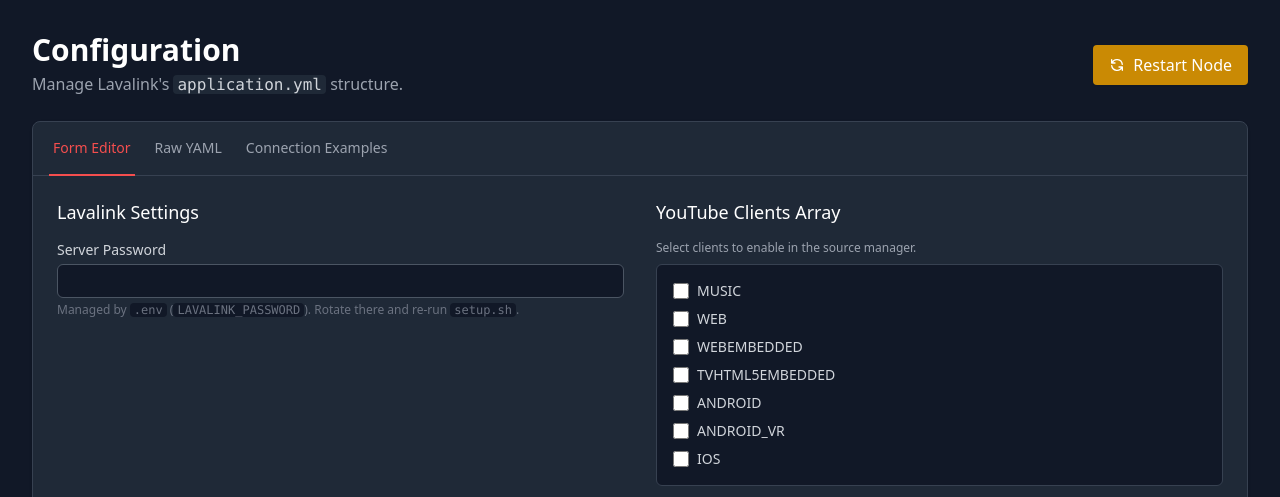
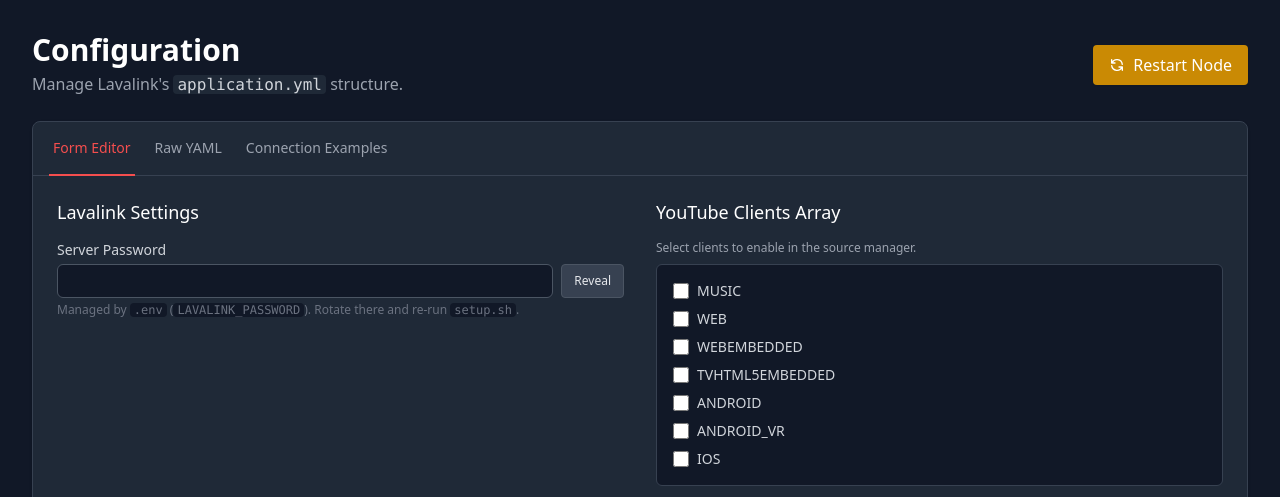
Before and after one commit to cycle-five/lavalink-ops, a Python web app: template admin/app/templates/config.html in a window 1280 px wide. Shown: the part 65-562 px from the top of the page. Run offline with Jinja, Linux system fonts and the light colour scheme; the template is opened without the code that fills it, so the values that code supplies are empty; some libraries are stand-ins or nearby versions.

Commit message:
PR #8: mask the Lavalink password by default on /config
Copilot flagged that the read-only password field was type="text",
rendering the secret in cleartext as soon as the page loaded — bad for
screen shares and screenshots. Default to type="password" (dots) and
add a "Reveal" toggle so the value is still retrievable when you need
it for a bot config. Alpine already owns the tab state on this page, so
wiring the reveal flag there is a two-line change.

The connection-examples tab is left alone — it's behind a deliberate
tab click and the whole point there is to copy the value.

Co-Authored-By: Claude Opus 4.7 (1M context) <noreply@anthropic.com>

```diff
--- a/admin/app/templates/config.html
+++ b/admin/app/templates/config.html
@@ -55,11 +55,16 @@
                 <div>
                     <h3 class="text-lg font-medium leading-6 text-white mb-4">Lavalink Settings</h3>
 
-                    <div class="space-y-4">
+                    <div class="space-y-4" x-data="{ reveal: false }">
                         <div>
                             <label class="block text-sm font-medium text-gray-300">Server Password</label>
-                            <input type="text" value="{{ password }}" readonly
-                                   class="mt-1 block w-full bg-gray-900 border border-gray-600 rounded-md py-2 px-3 text-gray-400 font-mono text-xs focus:outline-none cursor-not-allowed">
+                            <div class="mt-1 flex gap-2">
+                                <input :type="reveal ? 'text' : 'password'" value="{{ password }}" readonly autocomplete="off"
+                                       class="flex-1 bg-gray-900 border border-gray-600 rounded-md py-2 px-3 text-gray-400 font-mono text-xs focus:outline-none cursor-not-allowed">
+                                <button type="button" @click="reveal = !reveal"
+                                        class="bg-gray-700 hover:bg-gray-600 text-gray-200 text-xs font-medium px-3 rounded border border-gray-600"
+                                        x-text="reveal ? 'Hide' : 'Reveal'"></button>
+                            </div>
                             <p class="text-xs text-gray-500 mt-1">Managed by <code class="bg-gray-900 px-1 rounded">.env</code> (<code class="bg-gray-900 px-1 rounded">LAVALINK_PASSWORD</code>). Rotate there and re-run <code class="bg-gray-900 px-1 rounded">setup.sh</code>.</p>
                         </div>
                     </div>
```
